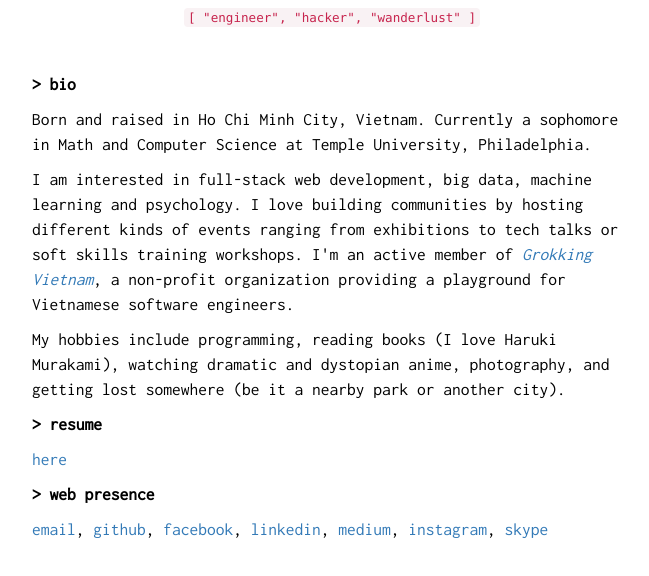
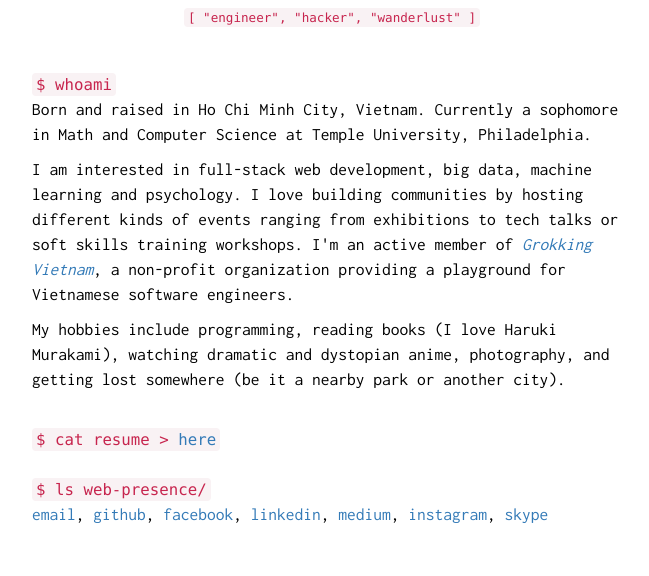
Before and after one commit to tuvtran/tuvtran.github.io, a plain HTML site: page index.html in a window 1280 px wide. Shown: the part 100-676 px from the top of the page, without its empty margins (308-957 px from the left). Drawn offline with nearby package versions, Linux system fonts and the light colour scheme.

Commit message:
change heading to code snippets

```diff
--- a/index.html
+++ b/index.html
@@ -62,17 +62,18 @@
 
       <section id="main-content" class="">
         <div class="container-fluid">
-          <p class="section-names">&gt bio</p>
+        <code>$ whoami</code><br />
           <p>Born and raised in Ho Chi Minh City, Vietnam. Currently a sophomore in Math and Computer Science at Temple University, Philadelphia.</p>
 
           <p>I am interested in full-stack web development, big data, machine learning and psychology. I love building communities by hosting different kinds of events ranging from exhibitions to tech talks or soft skills training workshops. I'm an active member of <a href="http://www.grokking.org/" id="grokking" class="links"><i>Grokking Vietnam</i></a>, a non-profit organization providing a playground for Vietnamese software engineers.</p>
 
           <p>My hobbies include programming, reading books (I love Haruki Murakami), watching dramatic and dystopian anime, photography, and getting lost somewhere (be it a nearby park or another city).</p>
+          <br />
 
-          <p class="section-names">&gt resume</p>
-          <p><a href="resume/TU_TRAN_TEMPLE.pdf" class="links">here</a></p>
+          <code>$ cat resume &gt <a href="resume/TU_TRAN_TEMPLE.pdf" class="links">here</a></code><br />
+          <br />
 
-          <p class="section-names">&gt web presence</p>
+          <code>$ ls web-presence/</code><br />
           <a href="mailto:tuvtran97@gmail.com">email</a>,
           <a href="https://github.com/tuvttran">github</a>,
           <a href="https://facebook.com/tuvttran">facebook</a>,
```
